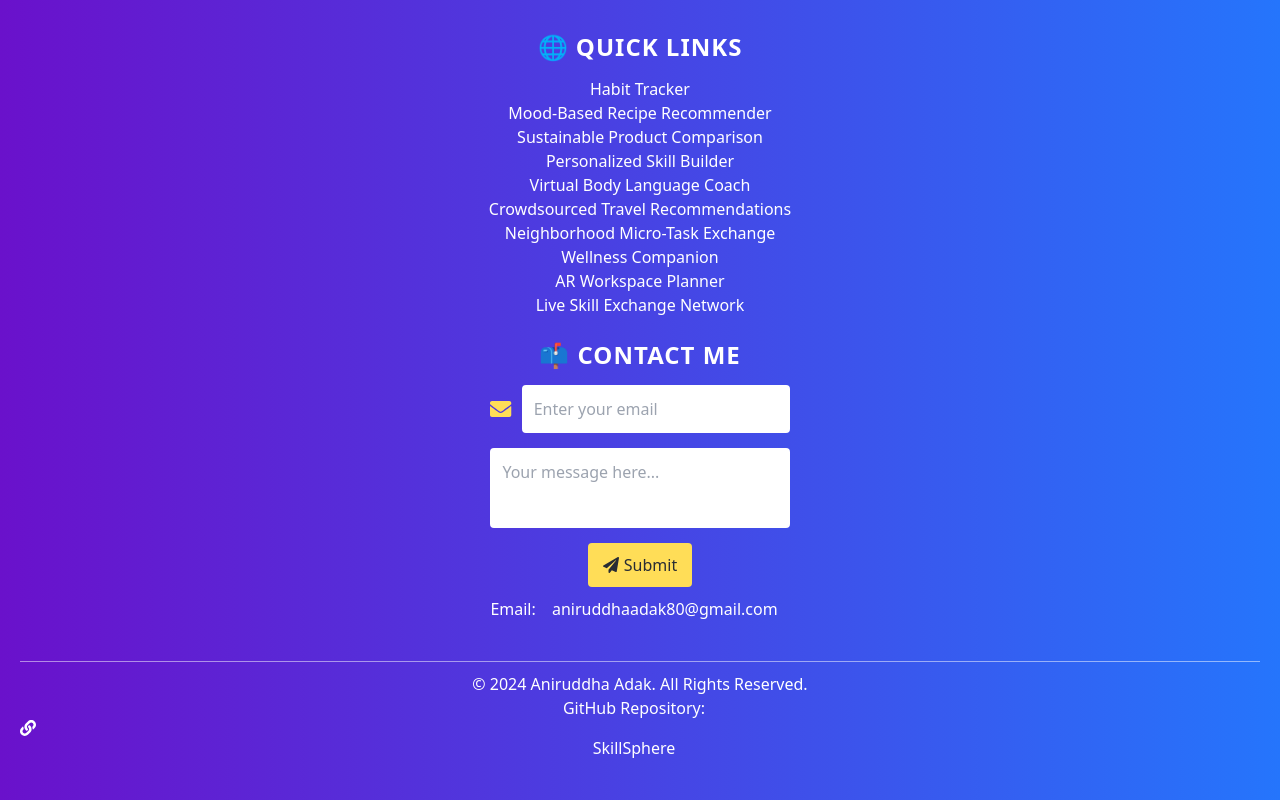
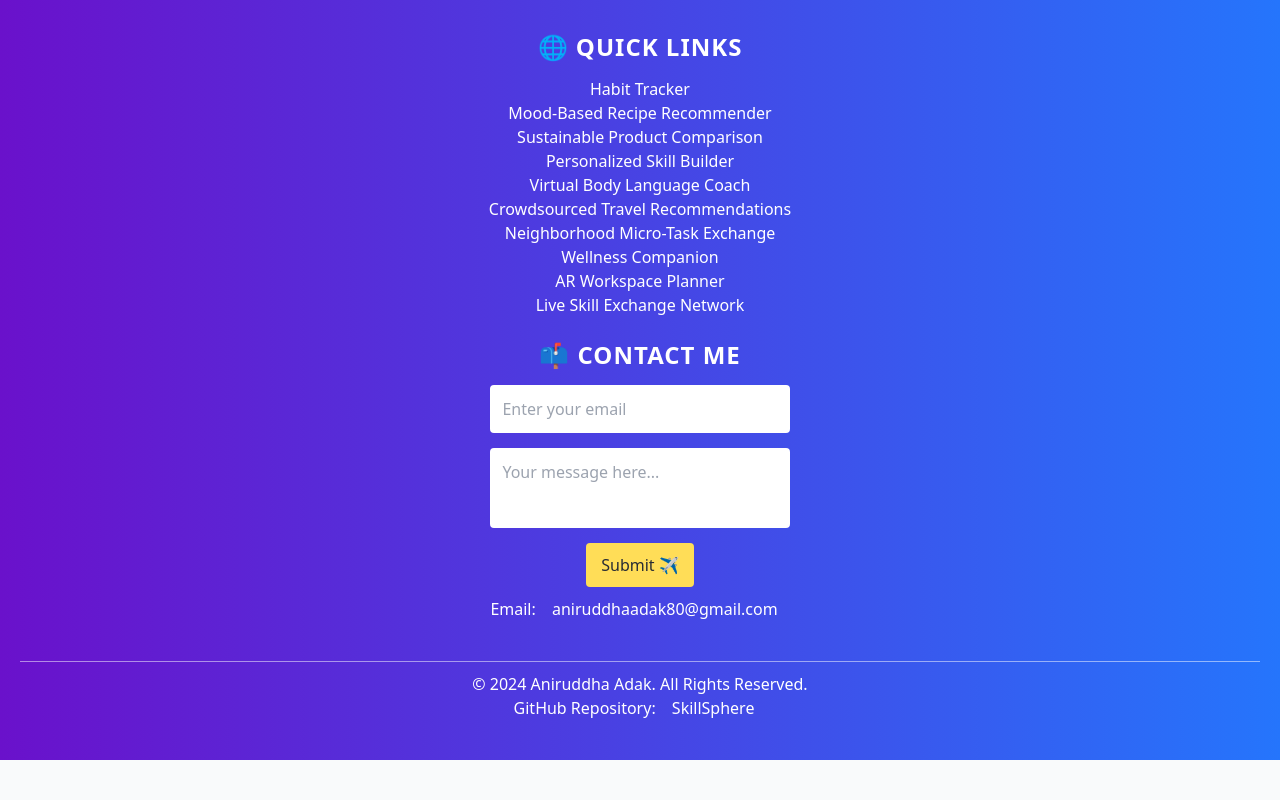
Before and after one commit to aniruddhaadak80/SkillSphere, a React (Vite) app: page /skillexchange in a window 1280 px wide. Shown: the part 733-1533 px from the top of the page. After the commit the page ends 1493 px from the top, so only its background shows below. Built offline with nearby package versions, Linux system fonts and the light colour scheme.

Commit message:
Update Footer.jsx

```diff
--- a/src/components/Footer.jsx
+++ b/src/components/Footer.jsx
@@ -1,5 +1,4 @@
 import React, { useState } from 'react';
-import { FaEnvelope, FaPaperPlane, FaLink } from 'react-icons/fa'; // Importing icons
 import './Footer.css'; // Importing the CSS file
 
 const Footer = () => {
@@ -43,7 +42,6 @@
                     <h3 className="footer-title">📫 Contact Me</h3>
                     <form onSubmit={handleSubmit} className="contact-form">
                         <div className="input-group">
-                            <FaEnvelope className="input-icon" />
                             <input
                                 type="email"
                                 value={email}
@@ -63,7 +61,7 @@
                             />
                         </div>
                         <button type="submit" className="submit-button">
-                            <FaPaperPlane className="submit-icon" /> Submit
+                            Submit ✈️
                         </button>
                     </form>
                     <p className="contact-email">
@@ -74,7 +72,7 @@
             <div className="footer-bottom">
                 <p>&copy; 2024 Aniruddha Adak. All Rights Reserved.</p>
                 <p>
-                    GitHub Repository: <a href="https://github.com/aniruddhaadak80/SkillSphere" target="_blank" rel="noopener noreferrer" className="footer-link"><FaLink /> SkillSphere</a>
+                    GitHub Repository: <a href="https://github.com/aniruddhaadak80/SkillSphere" target="_blank" rel="noopener noreferrer" className="footer-link">SkillSphere</a>
                 </p>
             </div>
         </footer>
```
